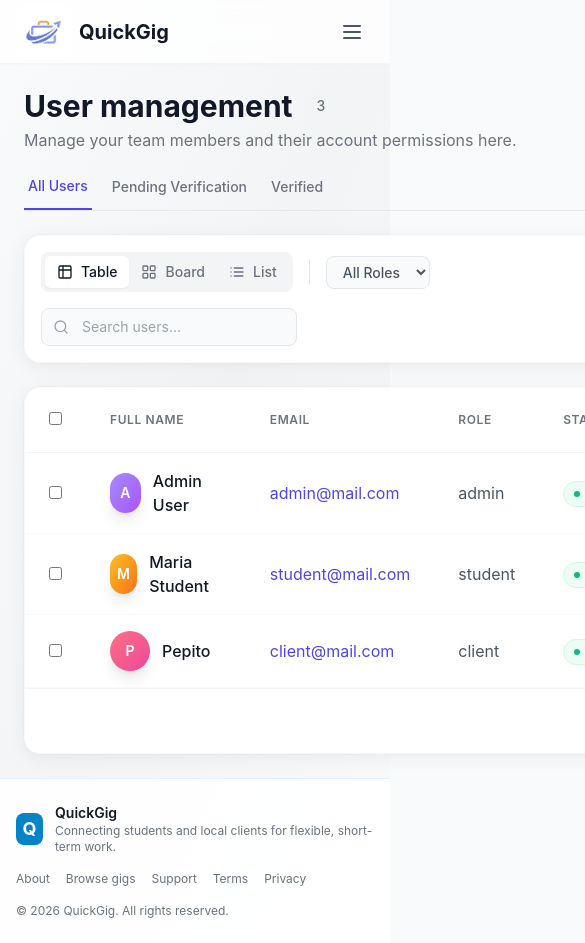
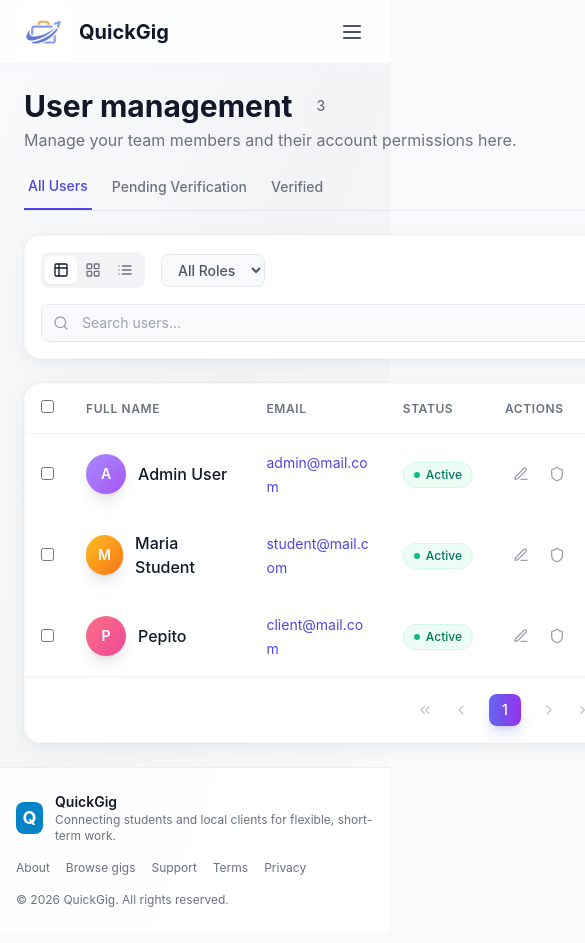
Before and after one commit to Style98k/Capstone, a React (Vite) app in the folder frontend/: page /admin/users in a window 390 px wide. Shown: the top 943 px of the page, 585 px wide, since content can reach past the window. Built offline with nearby package versions, Linux system fonts and the light colour scheme.

Commit message:
admin mobile view

```diff
--- a/frontend/src/pages/admin/ManageUsers.jsx
+++ b/frontend/src/pages/admin/ManageUsers.jsx
@@ -447,38 +447,38 @@ export default function ManageUsers() {
             <div className="flex items-center bg-gray-100 rounded-lg p-1">
               <button
                 onClick={() => setViewMode('table')}
-                className={`flex items-center gap-2 px-3 py-1.5 rounded-md text-sm font-medium transition-all duration-200
+                className={`flex items-center gap-2 px-2 sm:px-3 py-1.5 rounded-md text-sm font-medium transition-all duration-200
                   ${viewMode === 'table'
                     ? 'bg-white text-gray-900 shadow-sm'
                     : 'text-gray-500 hover:text-gray-700'}`}
               >
                 <Table2 className="w-4 h-4" />
-                Table
+                <span className="hidden sm:inline">Table</span>
               </button>
               <button
                 onClick={() => setViewMode('grid')}
-                className={`flex items-center gap-2 px-3 py-1.5 rounded-md text-sm font-medium transition-all duration-200
+                className={`flex items-center gap-2 px-2 sm:px-3 py-1.5 rounded-md text-sm font-medium transition-all duration-200
                   ${viewMode === 'grid'
                     ? 'bg-white text-gray-900 shadow-sm'
                     : 'text-gray-500 hover:text-gray-700'}`}
               >
                 <LayoutGrid className="w-4 h-4" />
-                Board
+                <span className="hidden sm:inline">Board</span>
               </button>
               <button
                 onClick={() => setViewMode('list')}
-                className={`flex items-center gap-2 px-3 py-1.5 rounded-md text-sm font-medium transition-all duration-200
+                className={`flex items-center gap-2 px-2 sm:px-3 py-1.5 rounded-md text-sm font-medium transition-all duration-200
                   ${viewMode === 'list'
                     ? 'bg-white text-gray-900 shadow-sm'
                     : 'text-gray-500 hover:text-gray-700'}`}
               >
                 <List className="w-4 h-4" />
-                List
+                <span className="hidden sm:inline">List</span>
               </button>
             </div>
 
             {/* Divider */}
-            <div className="h-6 w-px bg-gray-200" />
+            <div className="hidden sm:block h-6 w-px bg-gray-200" />
 
             {/* Role Filter */}
             <div className="flex items-center gap-2">
@@ -500,9 +500,9 @@ export default function ManageUsers() {
           </div>
 
           {/* Right side - Search & Actions */}
-          <div className="flex items-center gap-3">
+          <div className="flex items-center gap-3 w-full lg:w-auto">
             {/* Search */}
-            <div className="relative">
+            <div className="relative flex-1 lg:flex-none">
               <Search className="absolute left-3 top-1/2 -translate-y-1/2 w-4 h-4 text-gray-400" />
               <input
                 type="text"
@@ -514,7 +514,7 @@ export default function ManageUsers() {
                   setFilter(e.target.value)
                   setCurrentPage(1)
                 }}
-                className="pl-10 pr-4 py-2 w-64 text-sm bg-gray-50 border border-gray-200 rounded-lg
+                className="pl-10 pr-4 py-2 w-full lg:w-64 text-sm bg-gray-50 border border-gray-200 rounded-lg
                   focus:outline-none focus:ring-2 focus:ring-indigo-500 focus:border-transparent
                   transition-all duration-200 placeholder:text-gray-400"
               />
@@ -536,10 +536,10 @@ export default function ManageUsers() {
           >
             <Card padding="p-0" delay={2}>
               <div className="overflow-x-auto">
-                <table className="w-full">
+                <table className="w-full min-w-[600px]">
                   <thead>
                     <tr className="border-b border-gray-100">
-                      <th className="text-left py-4 px-6 text-xs font-semibold text-gray-500 uppercase tracking-wider">
+                      <th className="text-left py-4 px-4 sm:px-6 text-xs font-semibold text-gray-500 uppercase tracking-wider">
                         <input
                           type="checkbox"
                           name="selectAll"
@@ -547,25 +547,25 @@ export default function ManageUsers() {
                           className="rounded border-gray-300 text-indigo-600 focus:ring-indigo-500"
                         />
                       </th>
-                      <th className="text-left py-4 px-6 text-xs font-semibold text-gray-500 uppercase tracking-wider">
+                      <th className="text-left py-4 px-4 sm:px-6 text-xs font-semibold text-gray-500 uppercase tracking-wider">
                         Full name
                       </th>
-                      <th className="text-left py-4 px-6 text-xs font-semibold text-gray-500 uppercase tracking-wider">
+                      <th className="text-left py-4 px-4 sm:px-6 text-xs font-semibold text-gray-500 uppercase tracking-wider">
                         Email
                       </th>
-                      <th className="text-left py-4 px-6 text-xs font-semibold text-gray-500 uppercase tracking-wider">
+                      <th className="hidden md:table-cell text-left py-4 px-4 sm:px-6 text-xs font-semibold text-gray-500 uppercase tracking-wider">
                         Role
                       </th>
-                      <th className="text-left py-4 px-6 text-xs font-semibold text-gray-500 uppercase tracking-wider">
+                      <th className="text-left py-4 px-4 sm:px-6 text-xs font-semibold text-gray-500 uppercase tracking-wider">
                         Status
                       </th>
-                      <th className="text-left py-4 px-6 text-xs font-semibold text-gray-500 uppercase tracking-wider">
+                      <th className="hidden lg:table-cell text-left py-4 px-4 sm:px-6 text-xs font-semibold text-gray-500 uppercase tracking-wider">
                         Joined date
                       </th>
-                      <th className="text-left py-4 px-6 text-xs font-semibold text-gray-500 uppercase tracking-wider">
+                      <th className="hidden md:table-cell text-left py-4 px-4 sm:px-6 text-xs font-semibold text-gray-500 uppercase tracking-wider">
                         Verified
                       </th>
-                      <th className="text-left py-4 px-6 text-xs font-semibold text-gray-500 uppercase tracking-wider">
+                      <th className="text-left py-4 px-4 sm:px-6 text-xs font-semibold text-gray-500 uppercase tracking-wider">
                         Actions
                       </th>
                     </tr>
@@ -580,7 +580,7 @@ export default function ManageUsers() {
                         className="border-b border-gray-50 hover:bg-gradient-to-r hover:from-gray-50/50 hover:to-transparent
                           transition-colors duration-200 group"
                       >
-                        <td className="py-4 px-6">
+                        <td className="py-4 px-4 sm:px-6">
                           <input
                             type="checkbox"
                             name={`selectUser-${user.id}`}
@@ -588,7 +588,7 @@ export default function ManageUsers() {
                             className="rounded border-gray-300 text-indigo-600 focus:ring-indigo-500"
                           />
                         </td>
-                        <td className="py-4 px-6">
+                        <td className="py-4 px-4 sm:px-6">
                           <div className="flex items-center gap-3">
                             {user.profilePhoto ? (
                               <img
@@ -607,15 +607,15 @@ export default function ManageUsers() {
                             <span className="font-medium text-gray-900">{user.name}</span>
                           </div>
                         </td>
-                        <td className="py-4 px-6">
-                          <a href={`mailto:${user.email}`} className="text-indigo-600 hover:text-indigo-800 hover:underline transition-colors">
+                        <td className="py-4 px-4 sm:px-6">
+                          <a href={`mailto:${user.email}`} className="text-indigo-600 hover:text-indigo-800 hover:underline transition-colors text-sm break-all">
                             {user.email}
                           </a>
                         </td>
-                        <td className="py-4 px-6">
+                        <td className="hidden md:table-cell py-4 px-4 sm:px-6">
                           <span className="text-gray-600">{user.role || 'N/A'}</span>
                         </td>
-                        <td className="py-4 px-6">
+                        <td className="py-4 px-4 sm:px-6">
                           {user.suspended ? (
                             <span className="inline-flex items-center gap-1.5 px-2.5 py-1 text-xs font-medium
                               bg-red-50 text-red-700 rounded-full border border-red-100">
@@ -630,7 +630,7 @@ export default function ManageUsers() {
                             </span>
                           )}
                         </td>
-                        <td className="py-4 px-6 text-gray-500 text-sm">
+                        <td className="hidden lg:table-cell py-4 px-4 sm:px-6 text-gray-500 text-sm">
                           {user.createdAt
                             ? new Date(user.createdAt).toLocaleDateString('en-US', {
                               day: '2-digit',
@@ -640,7 +640,7 @@ export default function ManageUsers() {
                             : 'N/A'
                           }
                         </td>
-                        <td className="py-4 px-6">
+                        <td className="hidden md:table-cell py-4 px-4 sm:px-6">
                           {user.verificationStatus === 'pending' ? (
                             <span className="px-2 py-1 bg-amber-100 text-amber-700 rounded-full text-xs font-medium inline-flex items-center gap-1">
                               <span className="w-1.5 h-1.5 rounded-full bg-amber-500 animate-pulse"></span>
@@ -661,7 +661,7 @@ export default function ManageUsers() {
                             </button>
                           )}
                         </td>
-                        <td className="py-4 px-6">
+                        <td className="py-4 px-4 sm:px-6">
                           <div className="flex items-center gap-1">
                             {user.verificationStatus === 'pending' && (
                               <motion.button
```
Also changed, not shown: frontend/src/components/admin/settings/GeneralTab.jsx (+9 -9 lines), frontend/src/pages/admin/Reports.jsx (+14 -13 lines), frontend/src/pages/admin/Settings.jsx (+8 -8 lines).
